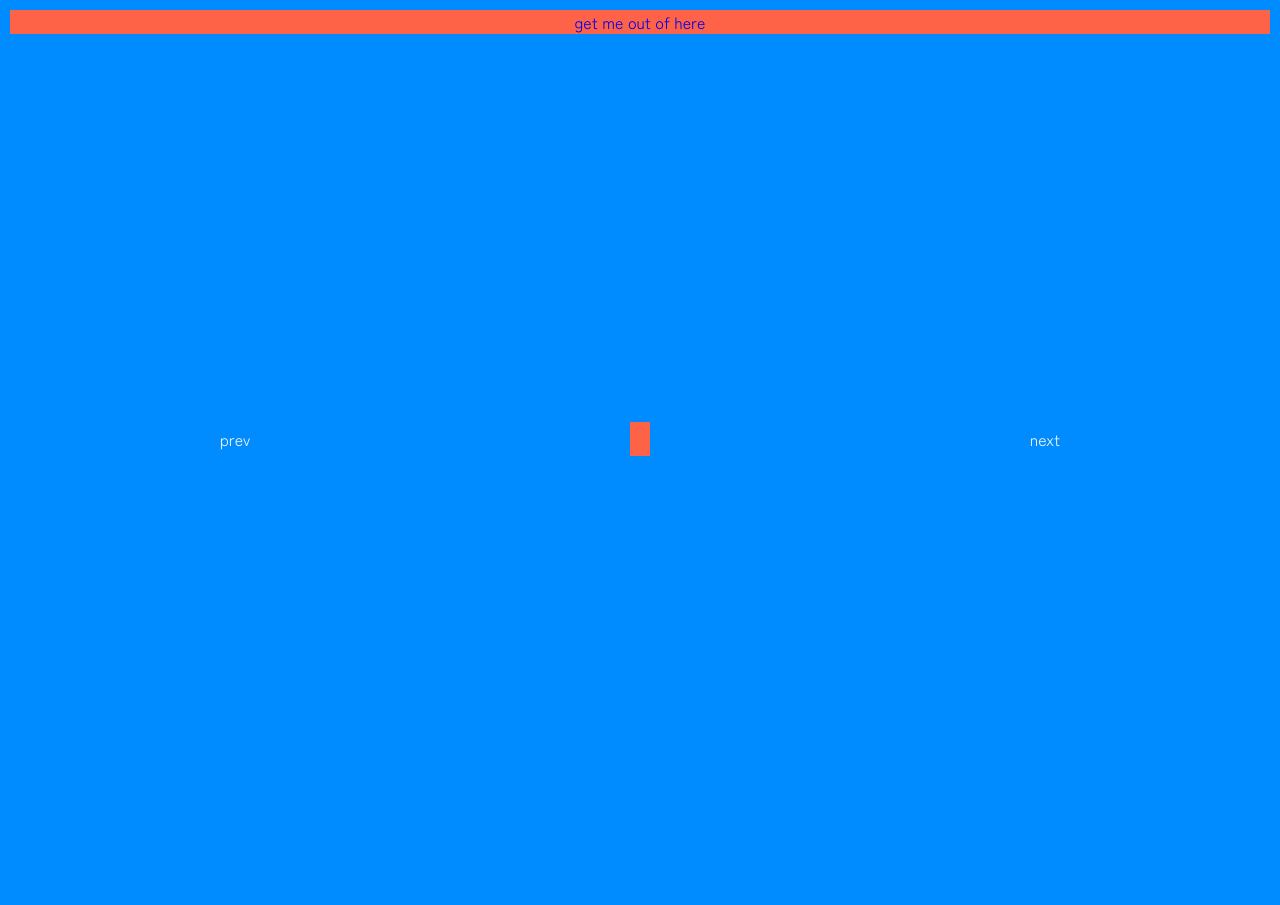
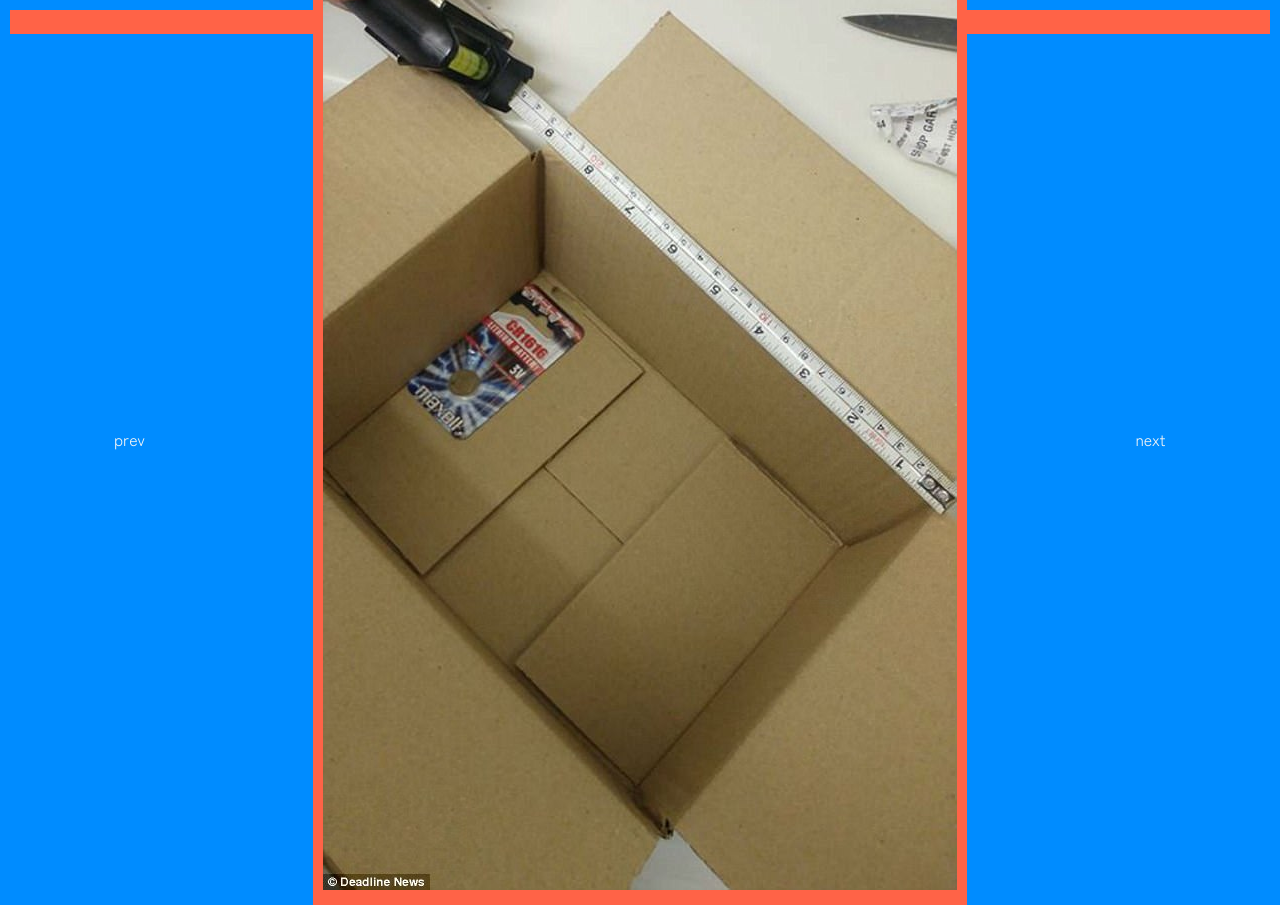
Before and after one commit to sonny-han/furry-octo-goggles, a plain HTML site: page project-02/index.html in a window 1280 px wide. Before the commit the page ends 849 px from the top, so only its background shows below. Drawn offline with Linux system fonts and the light colour scheme; files whose address does not match are found by name.

Commit message:
Update index.html

```diff
--- a/project-02/index.html
+++ b/project-02/index.html
@@ -14,7 +14,7 @@
     <div class="a"><a href="../index.html">get me out of here</a></div>
     <div class="container">
         <div class="left"><a class="prev" href=""><p>prev</p></a></div>
-        <div class="center"><img src="project-02\IMG\3.jpg" alt=""></div>
+        <div class="center"><img src="G:\My Drive\Spring 2022\SP22_Coding for Spatial Practices\GitHub\furry-octo-goggles\project-02\IMG\3.jpg" alt=""></div>
         <div class="right"><a class="next" href=""><p>next</p></a></div>
     </div>
 </body>
```
